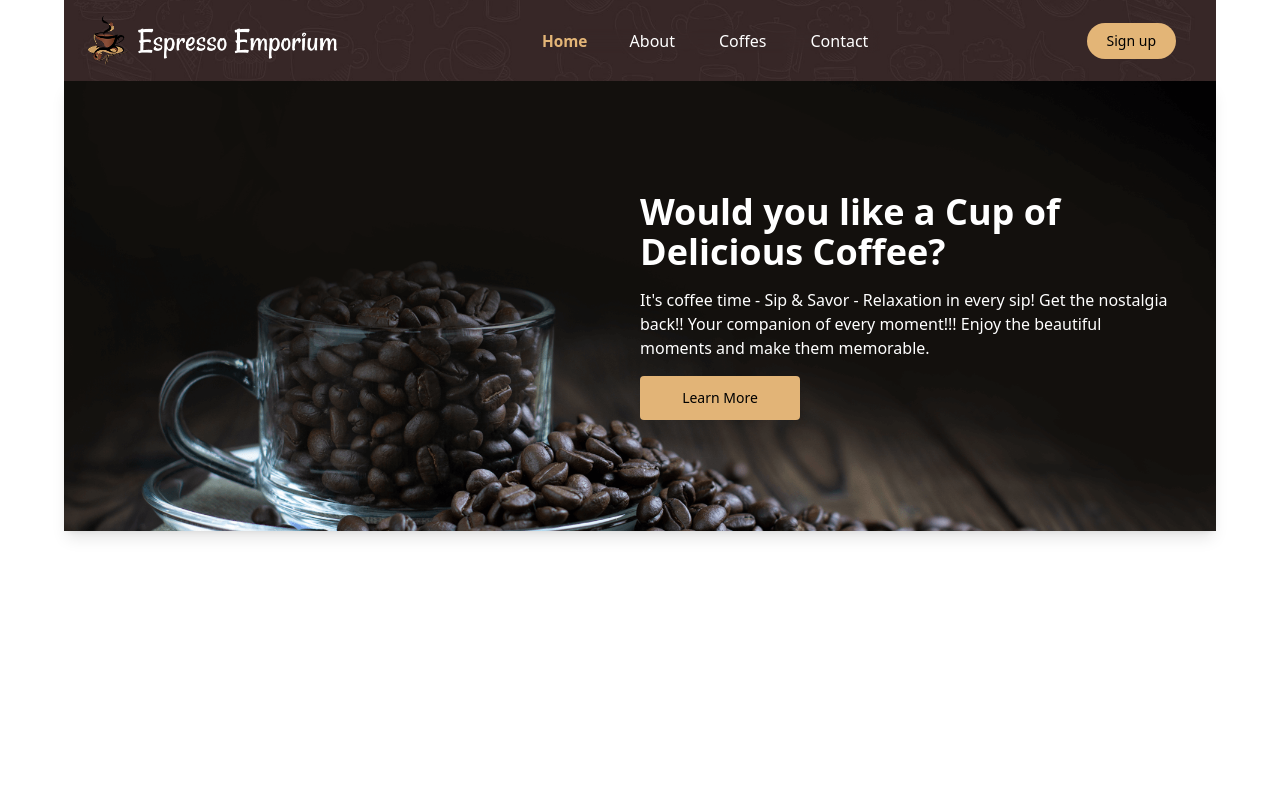
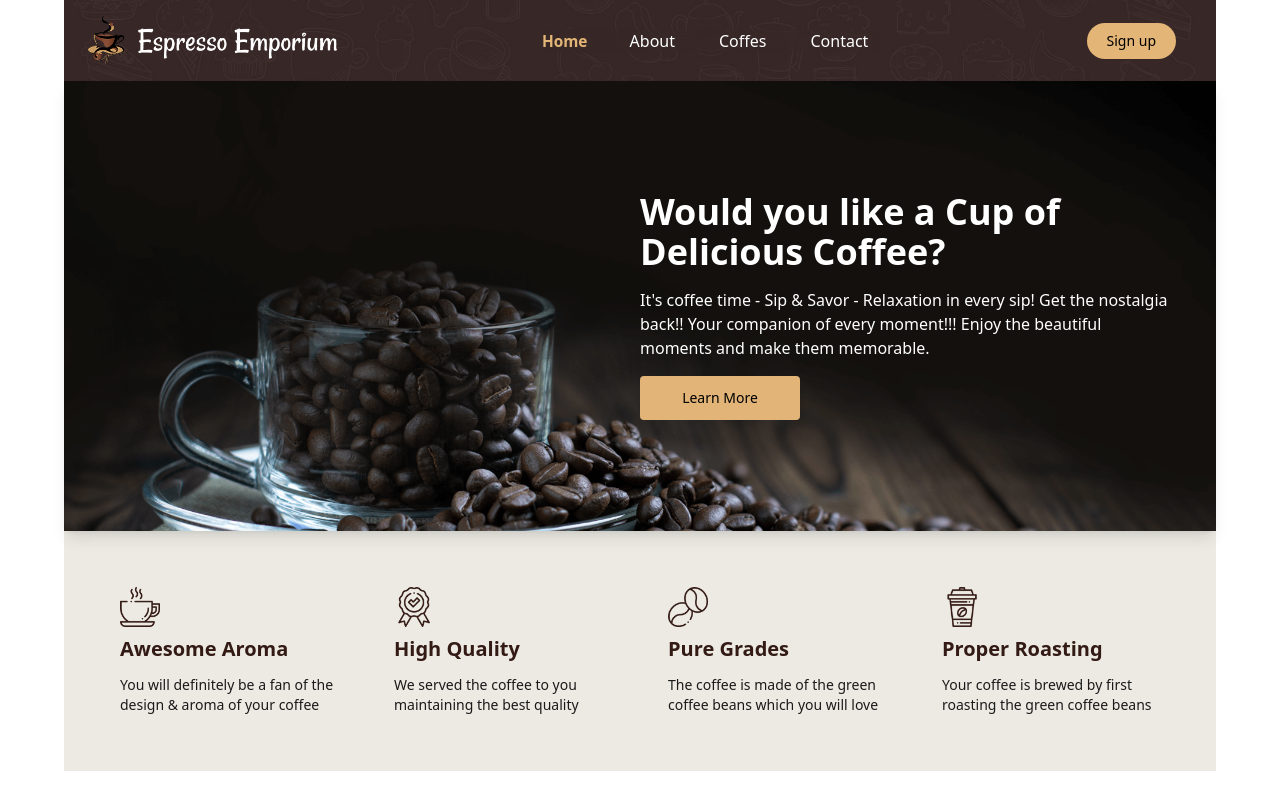
Before and after one commit to rakibahmeddev/coffe-store-client, a React (Vite) app: page / in a window 1280 px wide. Built offline with nearby package versions, Linux system fonts and the light colour scheme.

Commit message:
feature section done

```diff
--- a/src/Pages/Home.jsx
+++ b/src/Pages/Home.jsx
@@ -1,10 +1,13 @@
 import React from 'react';
 import Banner from '../components/Banner';
+import Features from '../components/Features';
+
 
 const Home = () => {
   return (
     <div>
       <Banner></Banner>
+      <Features></Features>
     </div>
   );
 };
--- /dev/null
+++ b/src/components/Features.jsx
@@ -0,0 +1,53 @@
+import React from 'react';
+import cup from '../assets/images/icons/1.png';
+import badge from '../assets/images/icons/2.png';
+import grades from '../assets/images/icons/3.png';
+import bottle from '../assets/images/icons/4.png';
+
+const Features = () => {
+  return (
+    <div className="bg-[#ECEAE3] p-10">
+      <div className="grid grid-cols-1 md:grid-cols-2 lg:grid-cols-4 gap-6">
+        {/* features cards  */}
+        <div className="p-4 rounded-lg text-sm max-w-80">
+          <img className="w-10 h-10 " src={cup} alt="officeImage" />
+          <p className="text-[#331A15] text-xl font-semibold mt-2">
+            Awesome Aroma{' '}
+          </p>
+          <p className="text-[#1B1A1A] mt-3">
+            You will definitely be a fan of the design & aroma of your coffee
+          </p>
+        </div>
+        <div className="p-4 rounded-lg text-sm max-w-80">
+          <img className="w-10 h-10 " src={badge} alt="officeImage" />
+          <p className="text-[#331A15] text-xl font-semibold mt-2">
+            High Quality{' '}
+          </p>
+          <p className="text-[#1B1A1A] mt-3">
+            We served the coffee to you maintaining the best quality
+          </p>
+        </div>
+        <div className="p-4 rounded-lg text-sm max-w-80">
+          <img className="w-10 h-10 " src={grades} alt="officeImage" />
+          <p className="text-[#331A15] text-xl font-semibold mt-2">
+            Pure Grades{' '}
+          </p>
+          <p className="text-[#1B1A1A] mt-3">
+            The coffee is made of the green coffee beans which you will love
+          </p>
+        </div>
+        <div className="p-4 rounded-lg text-sm max-w-80">
+          <img className="w-10 h-10 " src={bottle} alt="officeImage" />
+          <p className="text-[#331A15] text-xl font-semibold mt-2">
+            Proper Roasting{' '}
+          </p>
+          <p className="text-[#1B1A1A] mt-3">
+            Your coffee is brewed by first roasting the green coffee beans
+          </p>
+        </div>
+      </div>
+    </div>
+  );
+};
+
+export default Features;
```
